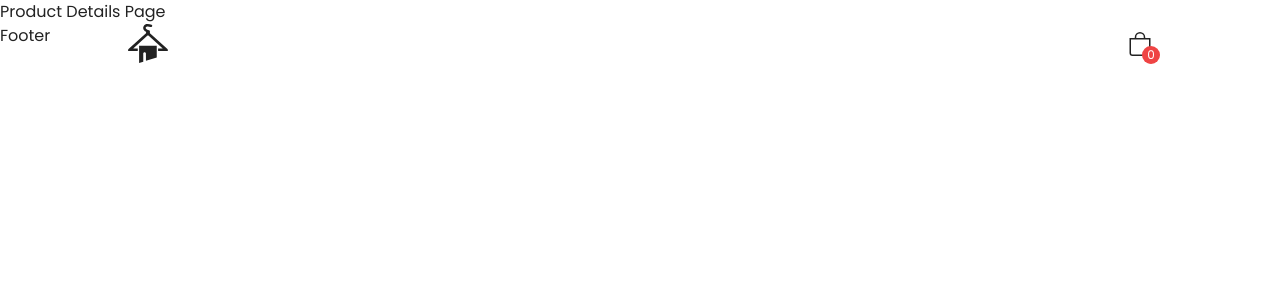
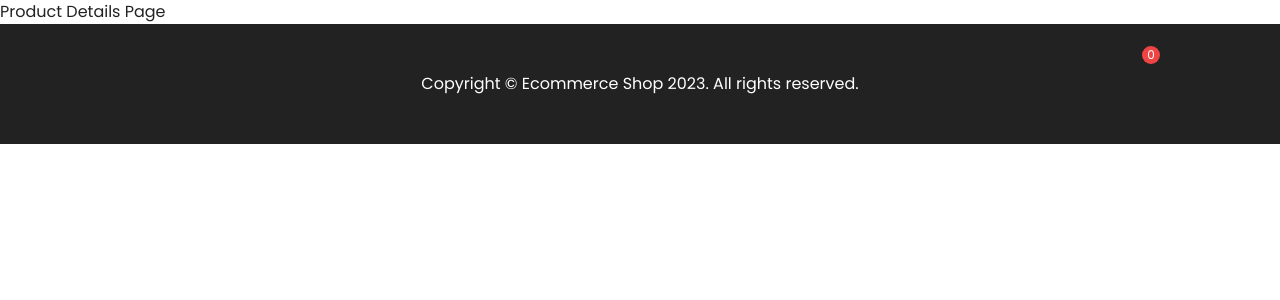
Before and after one commit to B1ack0ut1/ecommerce-shop, a React (Create React App) app: page /product/1 in a window 1280 px wide. Shown: the top 300 px of the page. Built offline with nearby package versions, Linux system fonts and the light colour scheme; no server answers.

Commit message:
Made changes to and completed footer

```diff
--- a/src/components/Footer.js
+++ b/src/components/Footer.js
@@ -1,7 +1,15 @@
-import React from 'react';
+import React from "react";
 
 const Footer = () => {
-  return <div>Footer</div>;
+  return (
+    <footer className="bg-primary py-12">
+      <div className="container mx-auto">
+        <p className="text-white text-center">
+          Copyright &copy; Ecommerce Shop 2023. All rights reserved.
+        </p>
+      </div>
+    </footer>
+  );
 };
 
 export default Footer;
```
